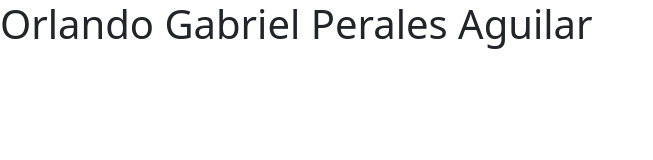
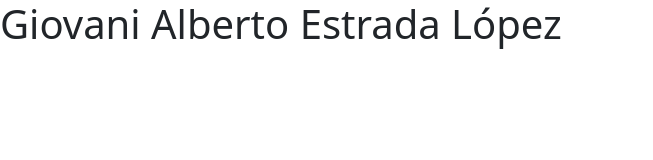
Before and after one commit to wardozvs/practica-3, a plain HTML site: page index.html in a window 1280 px wide. Shown: the whole page, without its empty margins (0-653 px from the left). Drawn offline with nearby package versions, Linux system fonts and the light colour scheme.

Commit message:
Añadi mi nombre a branch

```diff
--- a/index.html
+++ b/index.html
@@ -7,7 +7,9 @@
     <title>Document</title>
 </head>
 <body>
-    <h1>Orlando Gabriel Perales Aguilar</h1>
+
+
+    <h1>Giovani Alberto Estrada López</h1>
     <script src="https://cdn.jsdelivr.net/npm/bootstrap@5.3.3/dist/js/bootstrap.bundle.min.js" integrity="sha384-YvpcrYf0tY3lHB60NNkmXc5s9fDVZLESaAA55NDzOxhy9GkcIdslK1eN7N6jIeHz" crossorigin="anonymous"></script>
 </body>
 </html>
```
